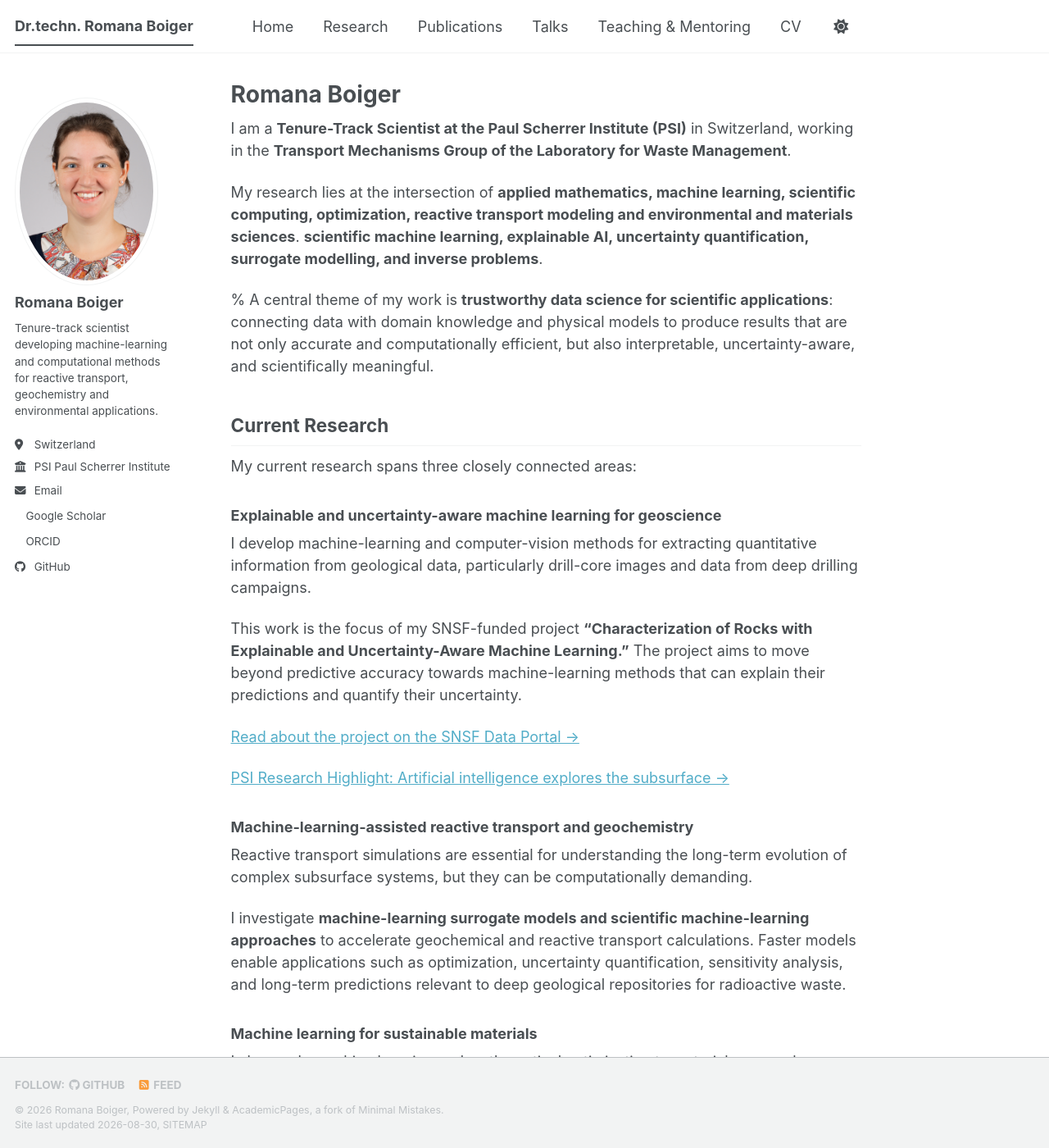
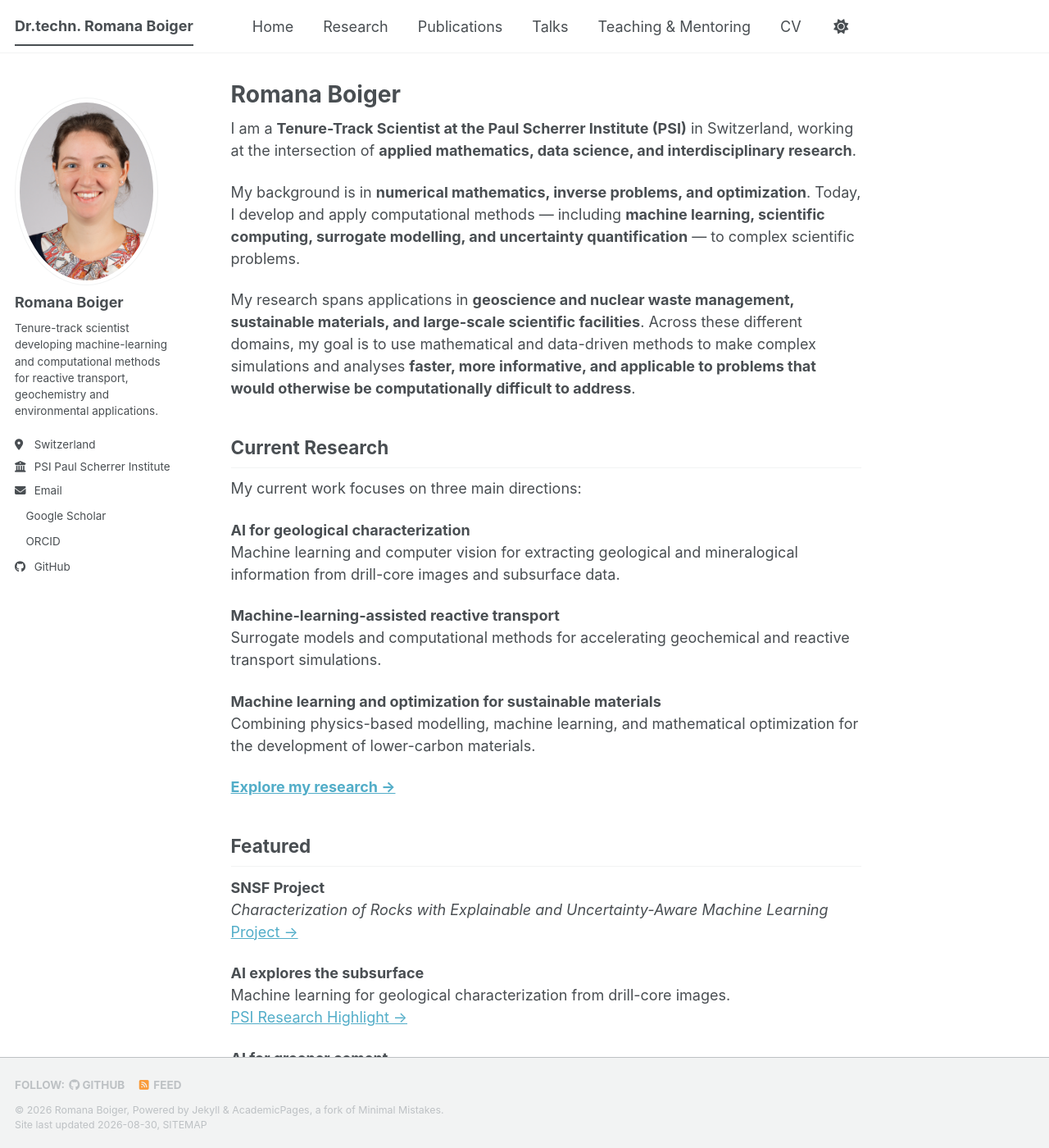
Before and after one commit to boigerr/boigerr.github.io, a Jekyll site: the page built from _pages/about.md, in a window 1280 px wide and 1400 px high. Shown: the whole window at 82% size. Built offline with Jekyll 4.4.1, drawn with Linux system fonts in a browser that asks for light colours; a style sheet for code colours, icons or effects is not loaded; some of the changed text lies outside the part shown.

Commit message:
Revise about page to highlight research areas
Updated the content to reflect current research focus and interests in applied mathematics, data science, and machine learning.

```diff
--- a/_pages/about.md
+++ b/_pages/about.md
@@ -7,86 +7,37 @@ redirect_from:
   - /about.html
 ---
 
-I am a **Tenure-Track Scientist at the Paul Scherrer Institute (PSI)** in Switzerland, working in the **Transport Mechanisms Group of the Laboratory for Waste Management**.
+I am a **Tenure-Track Scientist at the Paul Scherrer Institute (PSI)** in Switzerland, working at the intersection of **applied mathematics, data science, and interdisciplinary research**.
 
-My research lies at the intersection of **applied mathematics, machine learning, scientific computing, optimization, reactive transport modeling and environmental and materials sciences**. **scientific machine learning, explainable AI, uncertainty quantification, surrogate modelling, and inverse problems**.
+My background is in **numerical mathematics, inverse problems, and optimization**. Today, I develop and apply computational methods — including **machine learning, scientific computing, surrogate modelling, and uncertainty quantification** — to complex scientific problems.
 
-% A central theme of my work is **trustworthy data science for scientific applications**: connecting data with domain knowledge and physical models to produce results that are not only accurate and computationally efficient, but also interpretable, uncertainty-aware, and scientifically meaningful.
+My research spans applications in **geoscience and nuclear waste management, sustainable materials, and large-scale scientific facilities**. Across these different domains, my goal is to use mathematical and data-driven methods to make complex simulations and analyses **faster, more informative, and applicable to problems that would otherwise be computationally difficult to address**.
 
 ## Current Research
 
-My current research spans three closely connected areas:
+My current work focuses on three main directions:
 
-### Explainable and uncertainty-aware machine learning for geoscience
+**AI for geological characterization**
+Machine learning and computer vision for extracting geological and mineralogical information from drill-core images and subsurface data.
 
-I develop machine-learning and computer-vision methods for extracting quantitative information from geological data, particularly drill-core images and data from deep drilling campaigns.
+**Machine-learning-assisted reactive transport**
+Surrogate models and computational methods for accelerating geochemical and reactive transport simulations.
 
-This work is the focus of my SNSF-funded project **“Characterization of Rocks with Explainable and Uncertainty-Aware Machine Learning.”** The project aims to move beyond predictive accuracy towards machine-learning methods that can explain their predictions and quantify their uncertainty.
+**Machine learning and optimization for sustainable materials**
+Combining physics-based modelling, machine learning, and mathematical optimization for the development of lower-carbon materials.
 
-[Read about the project on the SNSF Data Portal →](https://data.snf.ch/grants/grant/10006952)
+[**Explore my research →**](/research/)
 
-[PSI Research Highlight: Artificial intelligence explores the subsurface →](https://www.psi.ch/de/news/psi-stories/kuenstliche-intelligenz-erkundet-das-erdreich)
+## Featured
 
-### Machine-learning-assisted reactive transport and geochemistry
+**SNSF Project**
+*Characterization of Rocks with Explainable and Uncertainty-Aware Machine Learning*
+[Project →](https://data.snf.ch/grants/grant/10006952)
 
-Reactive transport simulations are essential for understanding the long-term evolution of complex subsurface systems, but they can be computationally demanding.
+**AI explores the subsurface**
+Machine learning for geological characterization from drill-core images.
+[PSI Research Highlight →](https://www.psi.ch/de/news/psi-stories/kuenstliche-intelligenz-erkundet-das-erdreich)
 
-I investigate **machine-learning surrogate models and scientific machine-learning approaches** to accelerate geochemical and reactive transport calculations. Faster models enable applications such as optimization, uncertainty quantification, sensitivity analysis, and long-term predictions relevant to deep geological repositories for radioactive waste.
-
-### Machine learning for sustainable materials
-
-I also apply machine learning and mathematical optimization to materials research.
-
-In a recent interdisciplinary project at PSI, we combined neural-network surrogate modelling with multi-objective optimization to search for cement formulations that simultaneously reduce **CO₂ emissions** while maintaining desirable mechanical properties.
-
-[PSI Research Highlight: Using AI to develop greener cement →](https://www.psi.ch/de/news/medienmitteilungen/mit-ki-zu-grunem-zement)
-
-## From Inverse Problems to Machine Learning
-
-My scientific path started in **numerical mathematics and inverse problems**. During my PhD in Technical Mathematics, I worked on parameter identification and uncertainty quantification for time-dependent partial differential equations.
-
-Since then, I have applied mathematical modelling, data science, and machine learning across a broad range of scientific and engineering domains — including industrial sensors and semiconductor manufacturing, particle accelerators, aerosol physics, nuclear waste management, geoscience, and sustainable materials.
-
-Despite the diversity of these applications, the underlying questions are often remarkably similar:
-
-**How can we combine data, mathematical models, physical understanding, and machine learning to obtain reliable knowledge from complex systems?**
-
-In 2026, I presented this journey in an invited talk at **Women in Data Science Worldwide in Villach**, entitled *“From Inverse Problems to Machine Learning: A data science journey across scientific domains.”*
-
-## Selected Research Highlights
-
-- **SNSF Project — Characterization of Rocks with Explainable and Uncertainty-Aware Machine Learning**
-  Explainable AI, uncertainty quantification, computer vision, and geological characterization.
-  [Project →](https://data.snf.ch/grants/grant/10006952)
-
-- **AI for geological characterization**
-  Machine learning and computer vision for extracting geological information from drill-core images.
-  [PSI Story →](https://www.psi.ch/de/news/psi-stories/kuenstliche-intelligenz-erkundet-das-erdreich)
-
-- **AI for greener cement**
-  Machine-learning surrogate models and mathematical optimization for lower-CO₂ cement formulations.
-  [PSI Story →](https://www.psi.ch/de/news/medienmitteilungen/mit-ki-zu-grunem-zement)
-
-- **PSI Career Return Program Fellowship**
-  Principal Investigator, *Inverse models for particle accelerators* (2020–2022). The fellowship supported my return to academic research and marked the beginning of my research at PSI.
-  [Read about the PSI Career Return Program →](https://www.psi.ch/en/news/psi-stories/ruckkehr-in-die-berufstatigkeit-am-paul-scherrer-institut)
-
-## Research Interests
-
-**Scientific Machine Learning · Explainable AI · Uncertainty Quantification · Surrogate Modelling · Inverse Problems · Optimization · Computer Vision · Reactive Transport · Geochemical Modelling · Scientific Computing**
-
-## Current Position
-
-**Tenure-Track Scientist**
-Transport Mechanisms Group
-Laboratory for Waste Management
-Paul Scherrer Institute (PSI), Switzerland
-
-## Find out more
-
-- [Research](/research/)
-- [Publications](/publications/)
-- [Talks](/talks/)
-- [CV](/cv/)
-- [Google Scholar](https://scholar.google.com/citations?user=PS_CX0AAAAAJ)
-- [ORCID](https://orcid.org/0000-0002-5263-5716)
+**AI for greener cement**
+Machine learning and optimization for lower-CO₂ cement formulations.
+[PSI Research Highlight →](https://www.psi.ch/de/news/medienmitteilungen/mit-ki-zu-grunem-zement)
```
